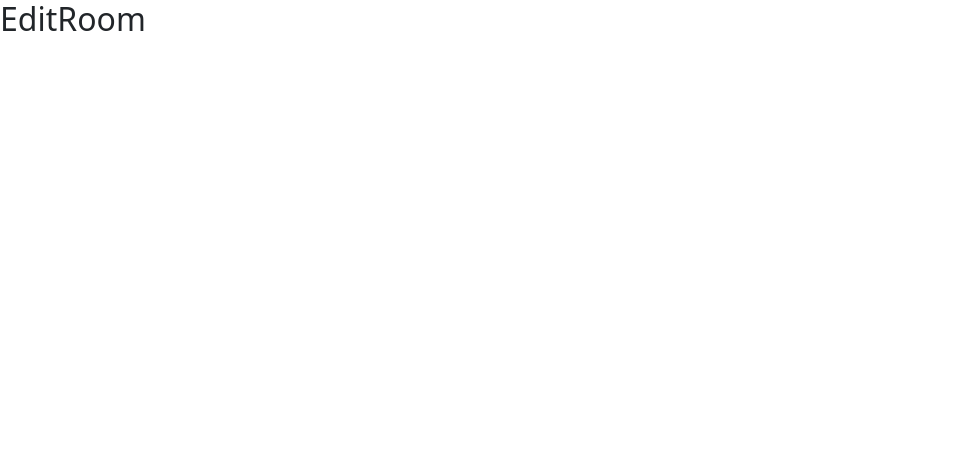
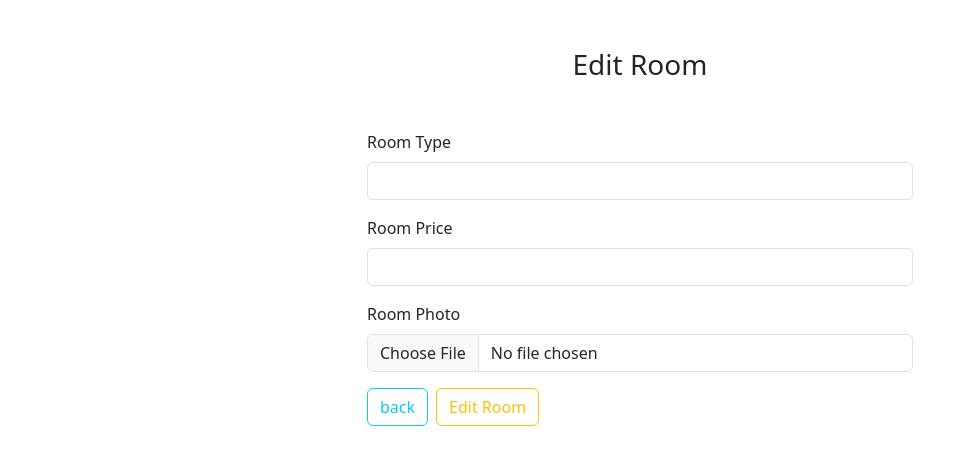
Before and after one commit to Nnange/N_hotel, a React (Vite) app in the folder FE_nnangeHotel/: page /edit-room/1 in a window 1280 px wide. Shown: the top 464 px of the page, without its empty margins (0-973 px from the left). Built offline with nearby package versions, Linux system fonts and the light colour scheme; no server answers.

Commit message:
FE updating a room

```diff
--- a/FE_nnangeHotel/src/components/common/EditRoom.jsx
+++ b/FE_nnangeHotel/src/components/common/EditRoom.jsx
@@ -1,12 +1,150 @@
 /* eslint-disable no-unused-vars */
-import React from 'react'
+import React, { useEffect, useState } from "react";
+import { getRoomById, updateRoom } from "../utils/ApiFunctions";
+import { Link, useParams } from "react-router-dom";
 
 const EditRoom = () => {
+  const [room, setRoom] = useState({
+    photo: null,
+    roomType: "",
+    roomPrice: "",
+  });
+
+  const [imagePreview, setImagePreview] = useState("");
+  const [succesMessage, setSuccesMessage] = useState("");
+  const [errorMessage, setErrorMessage] = useState("");
+
+  const { roomId } = useParams();
+
+  const handleImageChange = (e) => {
+    const selectedImage = e.target.files[0];
+    setRoom({ ...room, photo: selectedImage });
+    setImagePreview(URL.createObjectURL(selectedImage));
+  };
+
+  const handleInputChange = (e) => {
+    const { name, value } = e.target.name;
+    setRoom({ ...room, [name]: value });
+  };
+
+  useEffect(() => {
+    const fetchRooms = async () => {
+      try {
+        const roomData = await getRoomById(roomId);
+        setRoom(roomData);
+        setImagePreview(roomData.photo);
+      } catch (error) {
+        console.error(error);
+      }
+    };
+
+    fetchRooms();
+  }, [roomId]);
+
+  const handleSubmit = async (event) => {
+    event.preventDefault();
+
+    try {
+      const response = await updateRoom(roomId, room);
+      if (response.status === 200) {
+        setSuccesMessage("Room Updated successfully!");
+        const updatedRoomData = await getRoomById(roomId);
+        setRoom(updatedRoomData);
+        setImagePreview(updatedRoomData.photo);
+        setErrorMessage("");
+      } else {
+        setErrorMessage("Error updating room");
+      }
+    } catch (error) {
+      console.error(error);
+      setErrorMessage(error.message);
+    }
+  };
+
   return (
-    <div>
-        <h2>EditRoom</h2>
-    </div>
-  )
-}
+    <>
+      <section className="container mt-5 mb-5">
+        <h3 className="text-center mt-5 mb-5">Edit Room</h3>
+        <div className="row justify-content-center">
+          <div className="col-md-8 col-lg-6">
+            {succesMessage && (
+              <div className="alert alert-success fade show">
+                {succesMessage}
+              </div>
+            )}
+            {errorMessage && (
+              <div className="alert alert-danger fade show">{errorMessage}</div>
+            )}
 
-export default EditRoom
+            <form onSubmit={handleSubmit} action="">
+              <div className="mb-3">
+                <label htmlFor="roomType" className="form-label">
+                  Room Type
+                </label>
+                <input
+                  className="form-control"
+                  type="number"
+                  required
+                  id="roomType"
+                  name="roomType"
+                  value={room.roomType}
+                  onChange={handleInputChange}
+                />
+              </div>
+
+              <div className="mb-3">
+                <label htmlFor="roomPrice" className="form-label">
+                  Room Price
+                </label>
+                <input
+                  className="form-control"
+                  type="number"
+                  required
+                  id="roomPrice"
+                  name="roomPrice"
+                  value={room.roomPrice}
+                  onChange={handleInputChange}
+                />
+              </div>
+
+              <div className="mb-3">
+                <label htmlFor="photo" className="form-label">
+                  Room Photo
+                </label>
+                <input
+                  className="form-control"
+                  type="file"
+                  id="photo"
+                  name="photo"
+                  onChange={handleImageChange}
+                />
+                {imagePreview && (
+                  <img
+                    src={imagePreview}
+                    alt="Preview Room Photo"
+                    style={{ maxWidth: "400px", maxHeight: "400px" }}
+                    className="mb-3"
+                  />
+                )}
+              </div>
+
+              <div className="d-grid gap-2 d-md-flex mt-2">
+                <Link
+                  to={"/existing-rooms"}
+                  className="btn btn-outline-info ml-5"
+                >
+                  back
+                </Link>
+                <button className="btn btn-outline-warning">
+                  Edit Room
+                </button>
+              </div>
+            </form>
+          </div>
+        </div>
+      </section>
+    </>
+  );
+};
+
+export default EditRoom;
--- a/FE_nnangeHotel/src/components/utils/ApiFunctions.js
+++ b/FE_nnangeHotel/src/components/utils/ApiFunctions.js
@@ -50,3 +50,23 @@ export async function deleteRoom(roomId) {
         throw new Error(`Error deleting room ${error.message}`);
     }
 }
+
+/** this function updates a room */
+export async function updateRoom(roomId, roomData) {
+    const formData = new FormData();
+    formData.append("roomType", roomData.roomType);
+    formData.append("roomPrice", roomData.roomPrice);
+    formData.append("photo", roomData.photo);
+    const response = await api.put(`/rooms/update/${roomId}`);
+    return response;
+}
+
+/** This function gets a room by the id */
+export async function getRoomById(roomId) {
+   try {
+    const result = await api.get(`/rooms/room/${roomId}`);
+    return result.data;
+   } catch (error) {
+    throw new Error(`Erro fetching room ${error.message}`);
+   }
+}
```
